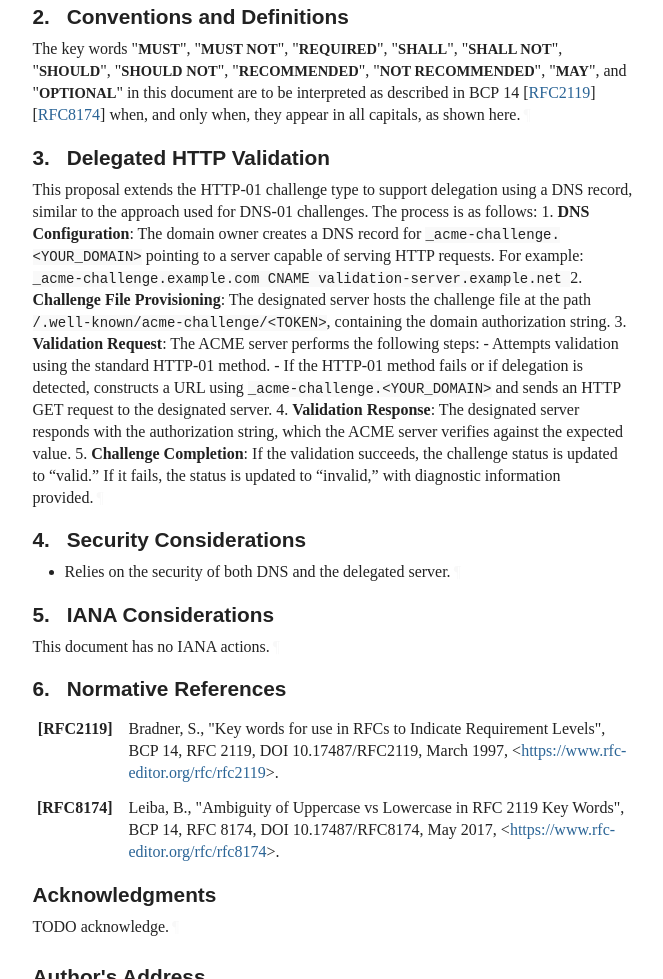
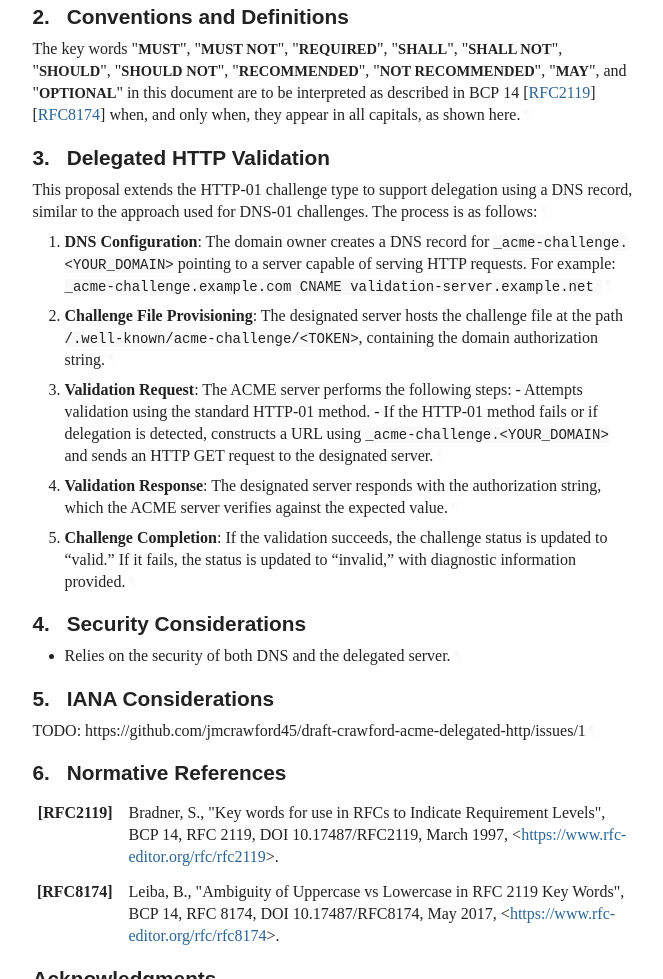
Before and after one commit to jmcrawford45/draft-jared-acme-delegated-http, a plain HTML site: page draft-crawford-acme-delegated-http.html in a window 1280 px wide. Shown: the part 1385-2364 px from the top of the page, without its empty margins (92-755 px from the left). Drawn offline with Linux system fonts and the light colour scheme; a web font is replaced by a local one.

Commit message:
Script updating gh-pages from 4d85974. [ci skip]

```diff
--- a/draft-crawford-acme-delegated-http.html
+++ b/draft-crawford-acme-delegated-http.html
@@ -1215,17 +1215,29 @@ appear in all capitals, as shown here.<a href="#section-2-1" class="pilcrow">¶<
       <h2 id="name-delegated-http-validation">
 <a href="#section-3" class="section-number selfRef">3. </a><a href="#name-delegated-http-validation" class="section-name selfRef">Delegated HTTP Validation</a>
       </h2>
-<p id="section-3-1">This proposal extends the HTTP-01 challenge type to support delegation using a DNS record, similar to the approach used for DNS-01 challenges. The process is as follows:
-1. <strong>DNS Configuration</strong>: The domain owner creates a DNS record for <code>_acme-challenge.&lt;YOUR_DOMAIN&gt;</code> pointing to a server capable of serving HTTP requests. For example:
+<p id="section-3-1">This proposal extends the HTTP-01 challenge type to support delegation using a DNS record, similar to the approach used for DNS-01 challenges. The process is as follows:<a href="#section-3-1" class="pilcrow">¶</a></p>
+<ol start="1" type="1" class="normal type-1" id="section-3-2">
+<li id="section-3-2.1">
+          <p id="section-3-2.1.1"><strong>DNS Configuration</strong>: The domain owner creates a DNS record for <code>_acme-challenge.&lt;YOUR_DOMAIN&gt;</code> pointing to a server capable of serving HTTP requests. For example:
 <code>
 _acme-challenge.example.com CNAME validation-server.example.net
-</code>
-2. <strong>Challenge File Provisioning</strong>: The designated server hosts the challenge file at the path <code>/.well-known/acme-challenge/&lt;TOKEN&gt;</code>, containing the domain authorization string.
-3. <strong>Validation Request</strong>: The ACME server performs the following steps:
+</code><a href="#section-3-2.1.1" class="pilcrow">¶</a></p>
+</li>
+        <li id="section-3-2.2">
+          <p id="section-3-2.2.1"><strong>Challenge File Provisioning</strong>: The designated server hosts the challenge file at the path <code>/.well-known/acme-challenge/&lt;TOKEN&gt;</code>, containing the domain authorization string.<a href="#section-3-2.2.1" class="pilcrow">¶</a></p>
+</li>
+        <li id="section-3-2.3">
+          <p id="section-3-2.3.1"><strong>Validation Request</strong>: The ACME server performs the following steps:
 - Attempts validation using the standard HTTP-01 method.
-- If the HTTP-01 method fails or if delegation is detected, constructs a URL using <code>_acme-challenge.&lt;YOUR_DOMAIN&gt;</code> and sends an HTTP GET request to the designated server.
-4. <strong>Validation Response</strong>: The designated server responds with the authorization string, which the ACME server verifies against the expected value.
-5. <strong>Challenge Completion</strong>: If the validation succeeds, the challenge status is updated to “valid.” If it fails, the status is updated to “invalid,” with diagnostic information provided.<a href="#section-3-1" class="pilcrow">¶</a></p>
+- If the HTTP-01 method fails or if delegation is detected, constructs a URL using <code>_acme-challenge.&lt;YOUR_DOMAIN&gt;</code> and sends an HTTP GET request to the designated server.<a href="#section-3-2.3.1" class="pilcrow">¶</a></p>
+</li>
+        <li id="section-3-2.4">
+          <p id="section-3-2.4.1"><strong>Validation Response</strong>: The designated server responds with the authorization string, which the ACME server verifies against the expected value.<a href="#section-3-2.4.1" class="pilcrow">¶</a></p>
+</li>
+        <li id="section-3-2.5">
+          <p id="section-3-2.5.1"><strong>Challenge Completion</strong>: If the validation succeeds, the challenge status is updated to “valid.” If it fails, the status is updated to “invalid,” with diagnostic information provided.<a href="#section-3-2.5.1" class="pilcrow">¶</a></p>
+</li>
+      </ol>
 </section>
 </div>
 <div id="security-considerations">
@@ -1245,7 +1257,7 @@ _acme-challenge.example.com CNAME validation-server.example.net
       <h2 id="name-iana-considerations">
 <a href="#section-5" class="section-number selfRef">5. </a><a href="#name-iana-considerations" class="section-name selfRef">IANA Considerations</a>
       </h2>
-<p id="section-5-1">This document has no IANA actions.<a href="#section-5-1" class="pilcrow">¶</a></p>
+<p id="section-5-1">TODO: https://github.com/jmcrawford45/draft-crawford-acme-delegated-http/issues/1<a href="#section-5-1" class="pilcrow">¶</a></p>
 </section>
 </div>
 <div id="sec-normative-references">
```
Also changed, not shown: draft-crawford-acme-delegated-http.txt.
